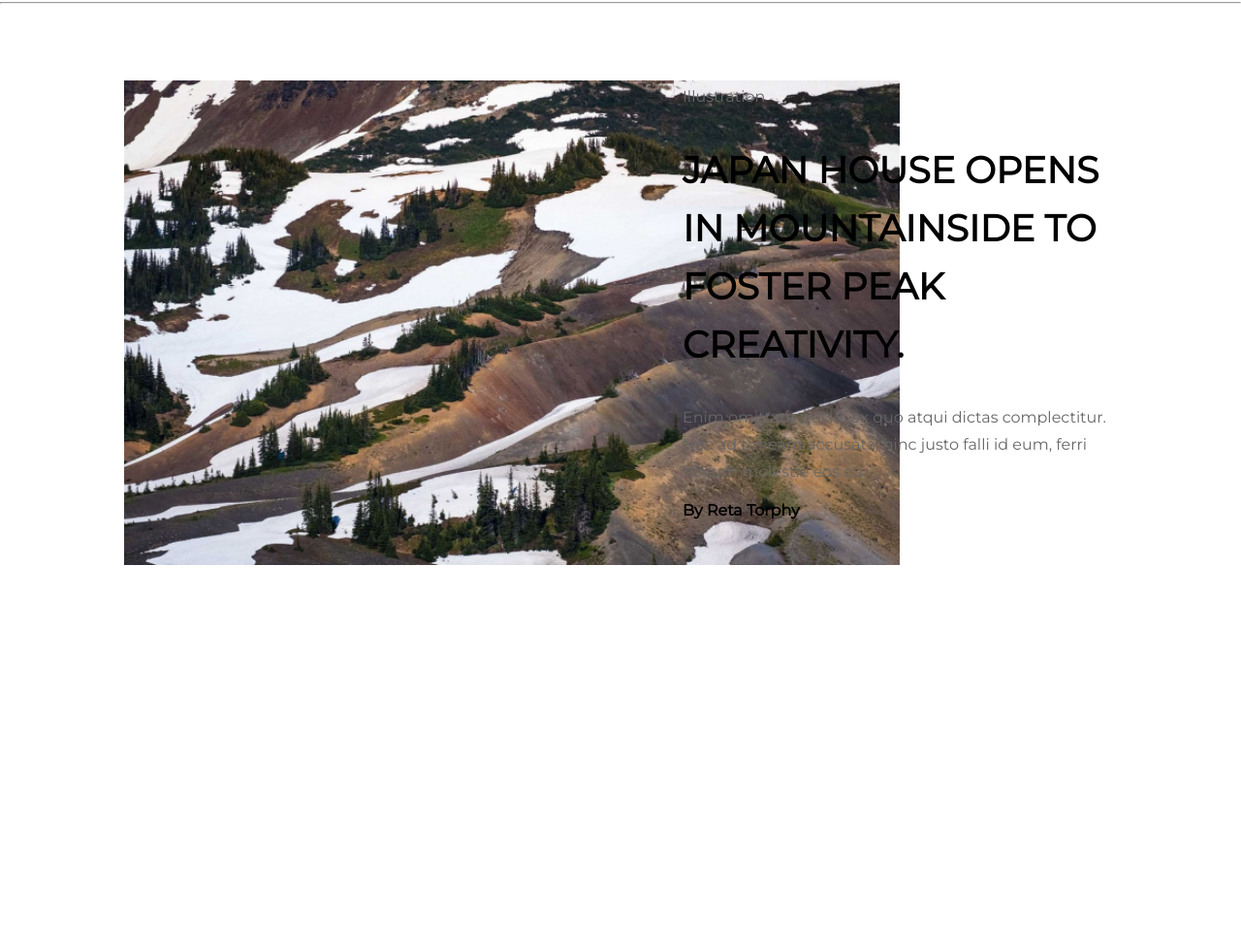
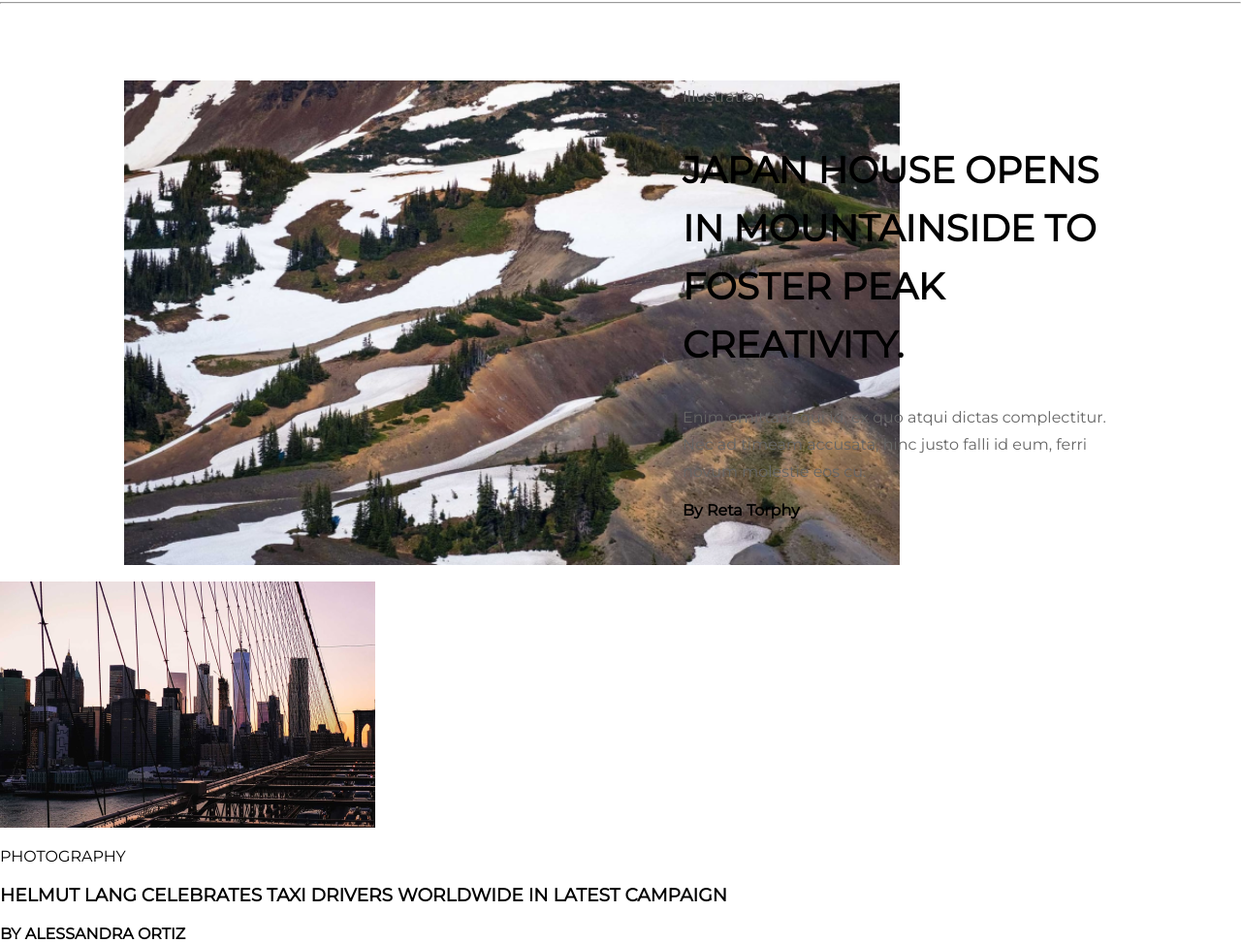
Before and after one commit to kamaqwerty/Noiceland, a plain HTML site: page index.html in a window 1280 px wide. Shown: the part 80-1053 px from the top of the page at 97% size. Before the commit the page ends 800 px from the top, so only its background shows below. Drawn offline with Linux system fonts and the light colour scheme.

Commit message:
add list first part

```diff
--- a/css/style.css
+++ b/css/style.css
@@ -52,11 +52,11 @@
   margin-top: 80px;
 }
 
-.baner{
+.banner{
   width: 35%;
 }
 
-.baner img{
+.banner img{
   width: 800px;
   height: 500px;
 }
@@ -80,5 +80,12 @@
 
 .content b{
   font-size: 16px;
+}
 
+
+/* Card-list */
+
+
+.card{
+  text-transform: uppercase;
 }
--- a/index.html
+++ b/index.html
@@ -29,7 +29,7 @@
   <main>
     <div class="conteiner">
       <div class="main_content">
-        <div class="baner">
+        <div class="banner">
           <img src="/assets/IMAGE (2).png" alt="imageOfTheMountains">
         </div>
 
@@ -38,6 +38,17 @@
           <h2>Japan House opens in mountainside to foster peak creativity.</h2>
           <p>Enim omittam qui id, ex quo atqui dictas complectitur. Nec ad timeam accusata, hinc justo falli id eum, ferri novum molestie eos cu.</p>
           <b>By Reta Torphy</b>
+        </div>
+      </div>
+    </div>
+
+    <div class="conteiner">
+      <div class="row">
+        <div class="card">
+          <img src="/assets/IMAGE_card1.png" alt="">
+          <p>Photography</p>
+          <h3>Helmut Lang celebrates taxi drivers worldwide in latest campaign</h3>
+          <b>BY Alessandra Ortiz</b>
         </div>
       </div>
     </div>
```
Also changed, not shown: assets/IMAGE_card1.png (added).
